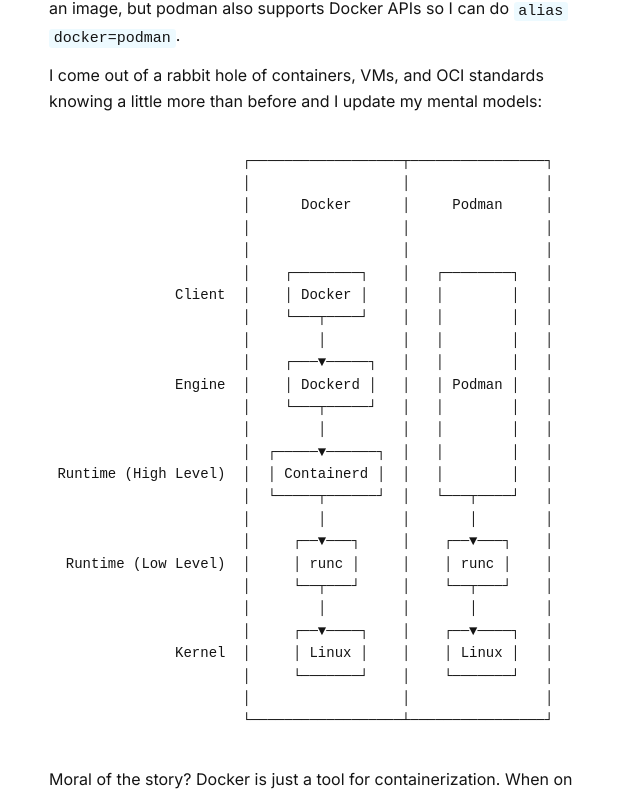
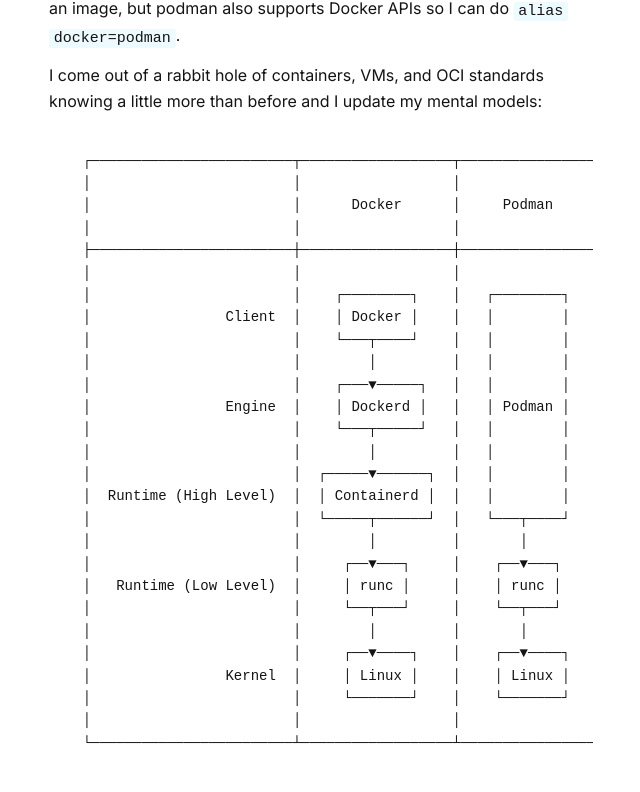
Before and after one commit to mnpw/mrinal.pw, a Next.js app: page /containers-not-docker in a window 1280 px wide. Shown: the part 1817-2609 px from the top of the page, without its empty margins (319-959 px from the left). Built offline with nearby package versions, Linux system fonts and the light colour scheme.

Commit message:
update ascii art

```diff
--- a/pages/containers-not-docker/index.js
+++ b/pages/containers-not-docker/index.js
@@ -5,33 +5,63 @@
 export default function Posts() {
 
     let code = `
-                       ┌──────────────────┬────────────────┐
-                       │                  │                │
-                       │      Docker      │     Podman     │
-                       │                  │                │
-                       │                  │                │
-                       │    ┌────────┐    │   ┌────────┐   │
-               Client  │    │ Docker │    │   │        │   │
-                       │    └───┬────┘    │   │        │   │
-                       │        │         │   │        │   │
-                       │    ┌───▼─────┐   │   │        │   │
-               Engine  │    │ Dockerd │   │   │ Podman │   │
-                       │    └───┬─────┘   │   │        │   │
-                       │        │         │   │        │   │
-                       │  ┌─────▼──────┐  │   │        │   │
- Runtime (High Level)  │  │ Containerd │  │   │        │   │
-                       │  └─────┬──────┘  │   └───┬────┘   │
-                       │        │         │       │        │
-                       │     ┌──▼───┐     │    ┌──▼───┐    │
-  Runtime (Low Level)  │     │ runc │     │    │ runc │    │
-                       │     └──┬───┘     │    └──┬───┘    │
-                       │        │         │       │        │
-                       │     ┌──▼────┐    │    ┌──▼────┐   │
-               Kernel  │     │ Linux │    │    │ Linux │   │
-                       │     └───────┘    │    └───────┘   │
-                       │                  │                │
-                       └──────────────────┴────────────────┘
+                       +------------------+----------------+
+                       |                  |                |
+                       |      Docker      |     Podman     |
+                       |                  |                |
+                       |                  |                |
+                       |    +--------+    |   +--------+   |
+               Client  |    | Docker |    |   |        |   |
+                       |    +---+----+    |   |        |   |
+                       |        |         |   |        |   |
+                       |    +---v-----+   |   |        |   |
+               Engine  |    | Dockerd |   |   | Podman |   |
+                       |    +---+-----+   |   |        |   |
+                       |        |         |   |        |   |
+                       |  +-----v------+  |   |        |   |
+ Runtime (High Level)  |  | Containerd |  |   |        |   |
+                       |  +-----+------+  |   +---+----+   |
+                       |        |         |       |        |
+                       |     +--v---+     |    +--v---+    |
+ Runtime (Low Level)   |     | runc |     |    | runc |    |
+                       |     +--+---+     |    +--+---+    |
+                       |        |         |       |        |
+                       |     +--v----+    |    +--v----+   |
+               Kernel  |     | Linux |    |    | Linux |   |
+                       |     +-------+    |    +-------+   |
+                       |                  |                |
+                       +------------------+----------------+
     `
+    code = `
+    ┌────────────────────────┬──────────────────┬────────────────┐
+    │                        │                  │                │
+    │                        │      Docker      │     Podman     │
+    │                        │                  │                │
+    ├────────────────────────┼──────────────────┼────────────────┤
+    │                        │                  │                │
+    │                        │    ┌────────┐    │   ┌────────┐   │
+    │                Client  │    │ Docker │    │   │        │   │
+    │                        │    └───┬────┘    │   │        │   │
+    │                        │        │         │   │        │   │
+    │                        │    ┌───▼─────┐   │   │        │   │
+    │                Engine  │    │ Dockerd │   │   │ Podman │   │
+    │                        │    └───┬─────┘   │   │        │   │
+    │                        │        │         │   │        │   │
+    │                        │  ┌─────▼──────┐  │   │        │   │
+    │  Runtime (High Level)  │  │ Containerd │  │   │        │   │
+    │                        │  └─────┬──────┘  │   └───┬────┘   │
+    │                        │        │         │       │        │
+    │                        │     ┌──▼───┐     │    ┌──▼───┐    │
+    │   Runtime (Low Level)  │     │ runc │     │    │ runc │    │
+    │                        │     └──┬───┘     │    └──┬───┘    │
+    │                        │        │         │       │        │
+    │                        │     ┌──▼────┐    │    ┌──▼────┐   │
+    │                Kernel  │     │ Linux │    │    │ Linux │   │
+    │                        │     └───────┘    │    └───────┘   │
+    │                        │                  │                │
+    └────────────────────────┴──────────────────┴────────────────┘
+    `
+
     return (
         <Layout>
             <h2 className={utilStyles.headingXl}>Containers, not docker</h2>
```
